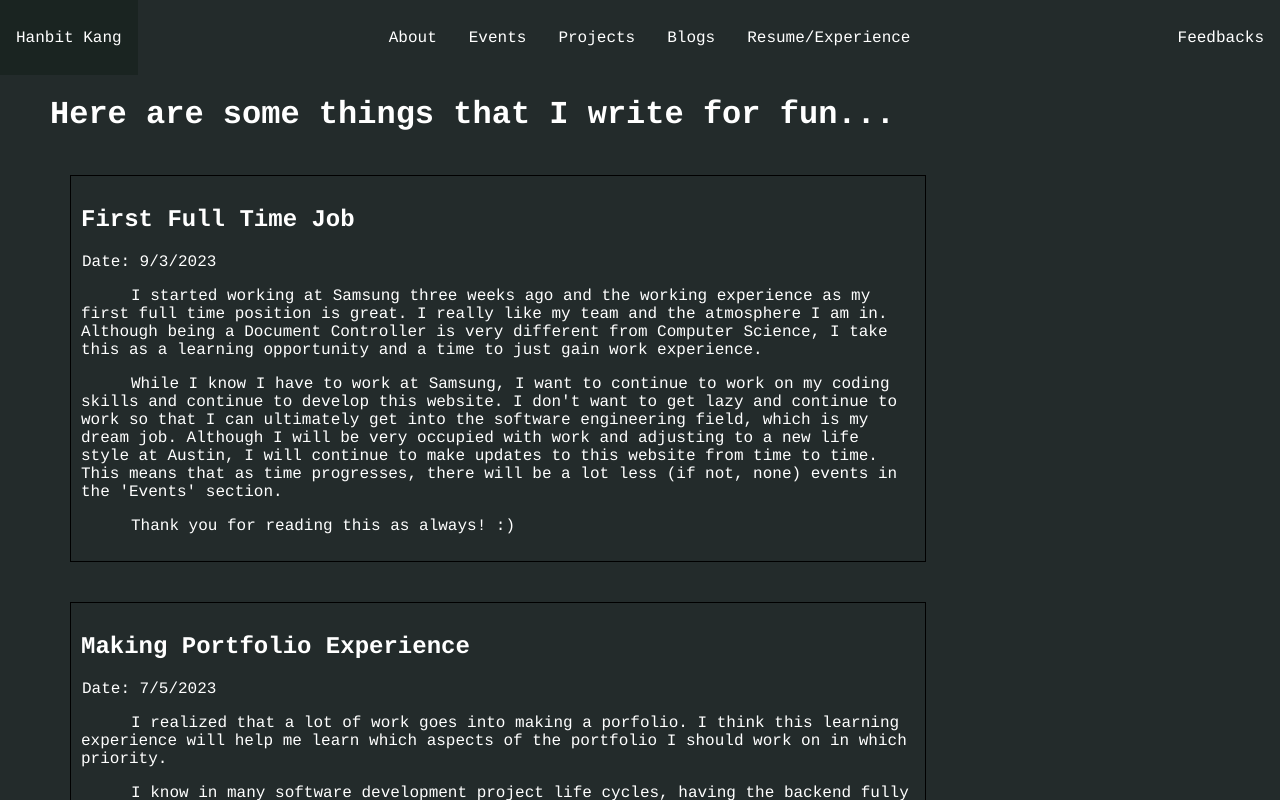
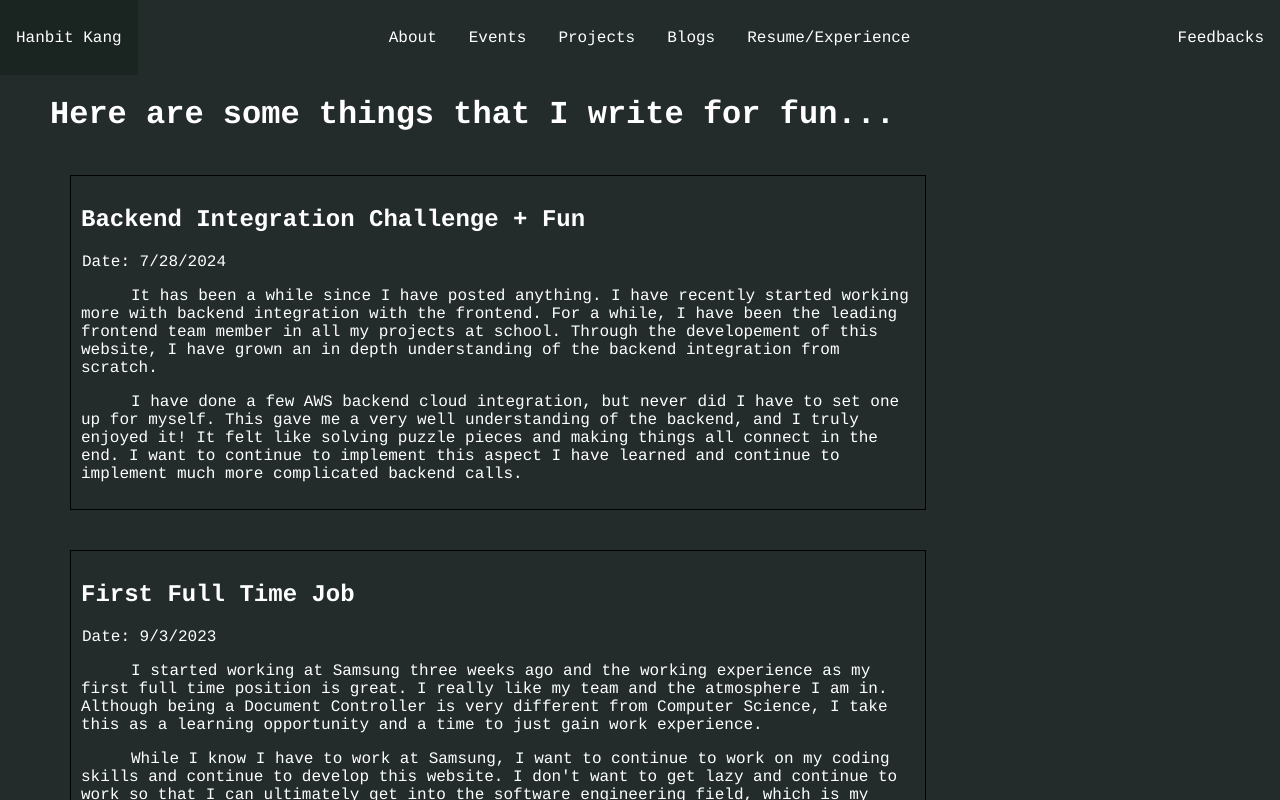
Before and after one commit to HanbitKang314ano/HanbitKang314ano.github.io, a React (Create React App) app in the folder my-app/: page /blogs in a window 1280 px wide. Shown: the top 800 px of the page. Built offline with nearby package versions, Linux system fonts and the light colour scheme.

Commit message:
update the blog page & updated resume

```diff
--- a/my-app/src/pages/blogs.js
+++ b/my-app/src/pages/blogs.js
@@ -25,6 +25,21 @@ return (
 				}}
 				>
 				<h1>Here are some things that I write for fun...</h1>
+				<div style={{ border: '1px solid black', padding: '10px', margin: '20px' }}>
+					<h2>Backend Integration Challenge + Fun</h2>
+					<p style={{ margin: '1px' }}>Date: 7/28/2024</p>
+					<p style={{textIndent: '50px'}}>
+						It has been a while since I have posted anything. I have recently started working more with backend integration with the frontend.
+						For a while, I have been the leading frontend team member in all my projects at school. Through the developement of this website,
+						I have grown an in depth understanding of the backend integration from scratch.
+					</p>
+					<p style={{textIndent: '50px'}}>
+						I have done a few AWS backend cloud integration, but never did I have to set one up for myself.
+						This gave me a very well understanding of the backend, and I truly enjoyed it!
+						It felt like solving puzzle pieces and making things all connect in the end.
+						I want to continue to implement this aspect I have learned and continue to implement much more complicated backend calls.
+					</p>
+				</div>
 				<div style={{ border: '1px solid black', padding: '10px', margin: '20px' }}>
 					<h2>First Full Time Job</h2>
 					<p style={{ margin: '1px' }}>Date: 9/3/2023</p>
--- a/my-app/src/pages/events.js
+++ b/my-app/src/pages/events.js
@@ -101,9 +101,15 @@ const events = [
 	{ title: 'Fix Frontend Reactivity for About Page and Include Capstone Project Group Picture (DONE)', allDay: true, start: new Date("2024-05-18 00:02:00") },
 	{ title: 'Continue Projects Page (Set Up Initial Backend) (DONE)', allDay: true, start: new Date("2024-07-11 00:00:00") },
 	{ title: 'Finish Intial Projects Page (DONE - Sudoku Set Up)', allDay: true, start: new Date("2024-07-27 00:00:00") },
-	{ title: 'Finish Blog Page', allDay: true, start: new Date("2024-07-28 00:00:00") },
+	{ title: 'Finish Blog Page (DONE)', allDay: true, start: new Date("2024-07-28 00:00:00") },
 	{ title: 'Finish Resume/Experience Page', allDay: true, start: new Date("2024-07-29 00:01:00") },
 	{ title: 'Finish Feedbacks Page', allDay: true, start: new Date("2024-07-30 00:01:00") },
+	{ title: 'Clean Up on CSS and Styling - Home Page', allDay: true, start: new Date("2024-07-31 00:01:00") },
+	{ title: 'Clean Up on CSS and Styling - About Page', allDay: true, start: new Date("2024-08-01 00:01:00") },
+	{ title: 'Clean Up on CSS and Styling - Events Page', allDay: true, start: new Date("2024-08-02 00:01:00") },
+	{ title: 'Clean Up on CSS and Styling - Feedback Page', allDay: true, start: new Date("2024-08-03 00:01:00") },
+	{ title: 'Clean Up on CSS and Styling - Projects Page', allDay: true, start: new Date("2024-08-04 00:01:00") },
+	{ title: 'Clean Up on CSS and Styling - Resume Page', allDay: true, start: new Date("2024-08-05 00:01:00") },
 ]
 
 export default Events;
```
Also changed, not shown: 2 other files (tests, documents, lock files or other folders).
